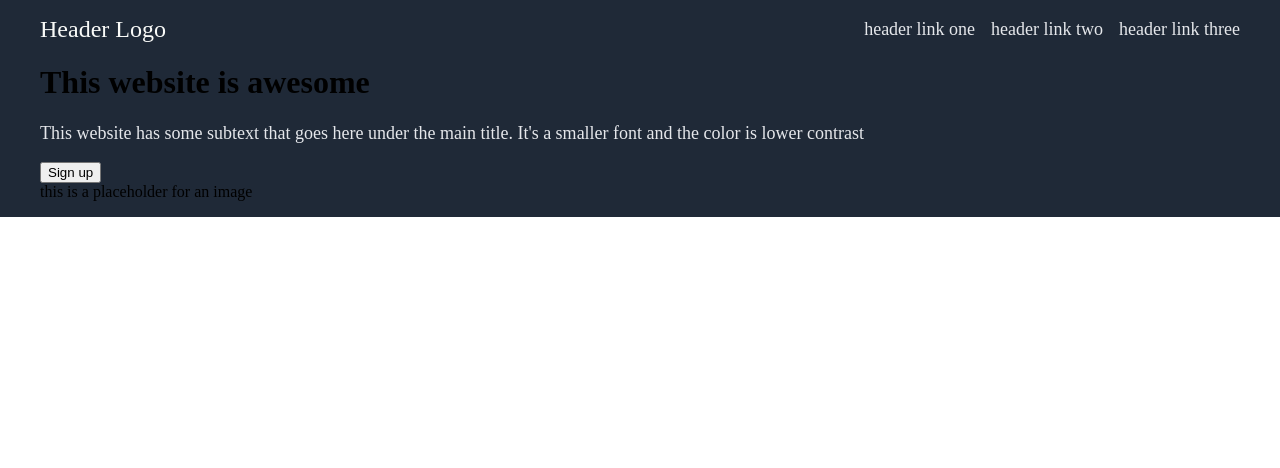
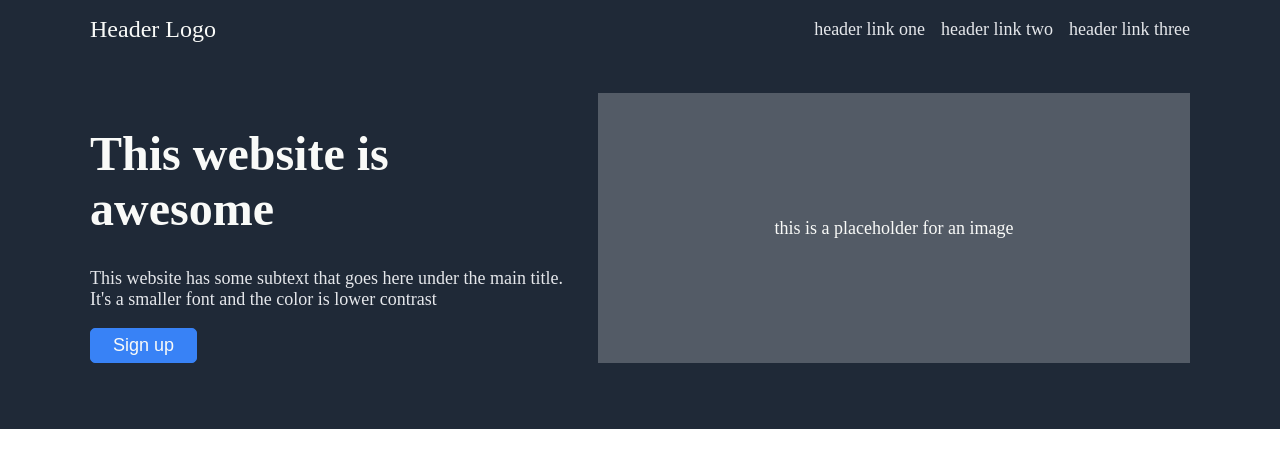
Before and after one commit to samueledu10/Landing-page, a plain HTML site: page index.html in a window 1280 px wide. Drawn offline with Linux system fonts and the light colour scheme.

Commit message:
Style bottom section of header
The bottom section of header with the hero title, text, button and
image placeholder are aligned and stylized correctly.

```diff
--- a/styles.css
+++ b/styles.css
@@ -10,10 +10,10 @@ body {
 }
 
 .header {
-    width: 1200px;
+    width: 1100px;
 }
 
-.logo-links-container {
+.logo-links-container, .hero-container {
     display: flex;
     justify-content: space-between;
     align-items: center;
@@ -39,3 +39,39 @@ a, .hero-secondary {
     color: #F9FAF8;
     font-size: 24px;
 }
+
+.hero-main-text {
+    font-size: 48px;
+    font-weight: 800;
+    color: #F9FAF8;
+}
+
+.sign-up {
+    background-color: #3882F6;
+    color: #F9FAF8;
+    padding: 6px 22px;
+    border: 1px solid #3882F6;
+    border-radius: 5px;
+    font-size: 18px;
+}
+
+.img-placeholder {
+    background-color: rgba(247, 244, 244, 0.243);
+    width: 1000px;
+    height: 270px;
+    flex-shrink: auto;
+    display: flex;
+    justify-content: center;
+    align-items: center;
+    color: #F9FAF8;
+    font-size: 18px;
+}
+
+.hero-container {
+    gap: 20px;
+    margin-bottom: 50px;
+}
+
+.logo-links-container {
+    margin-bottom: 50px;
+}
```
